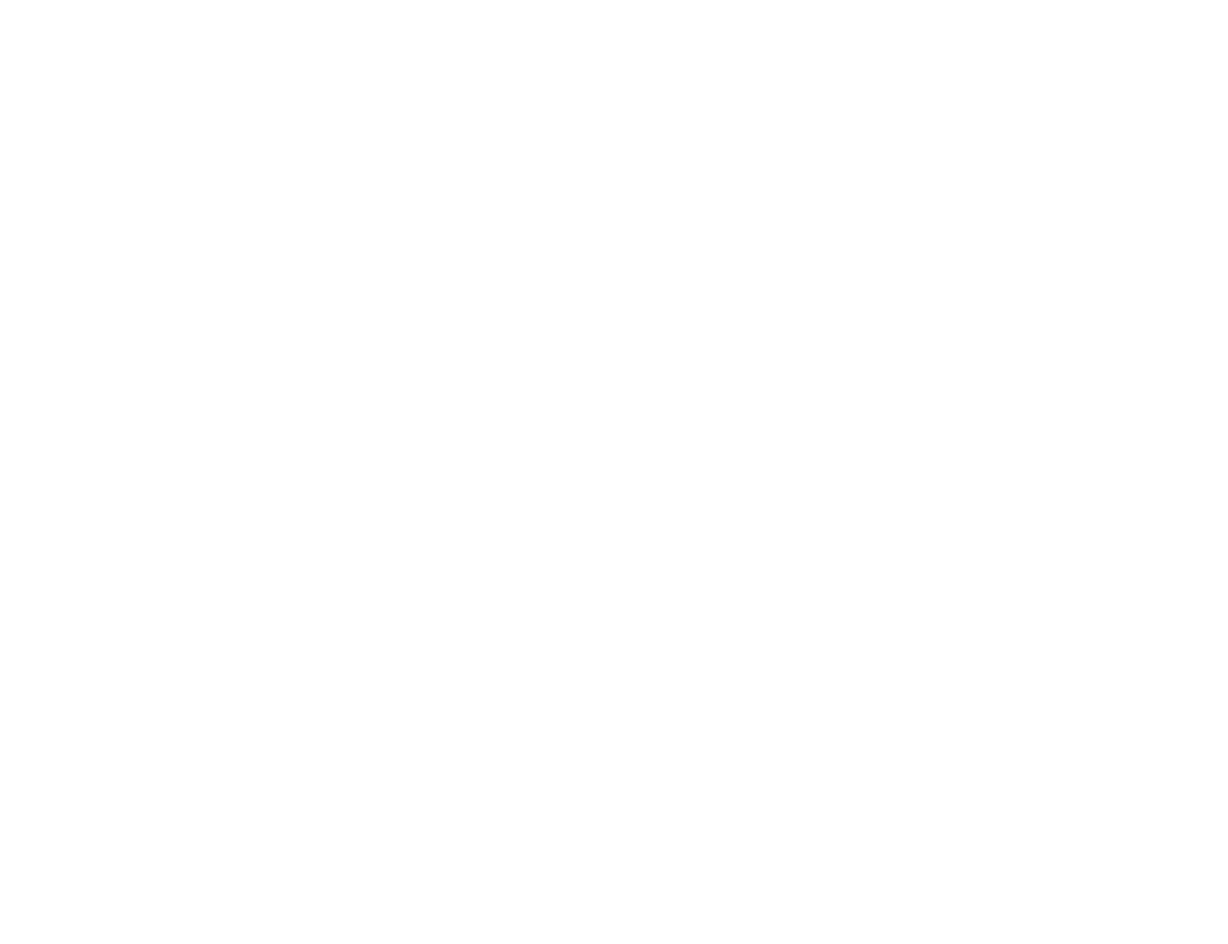
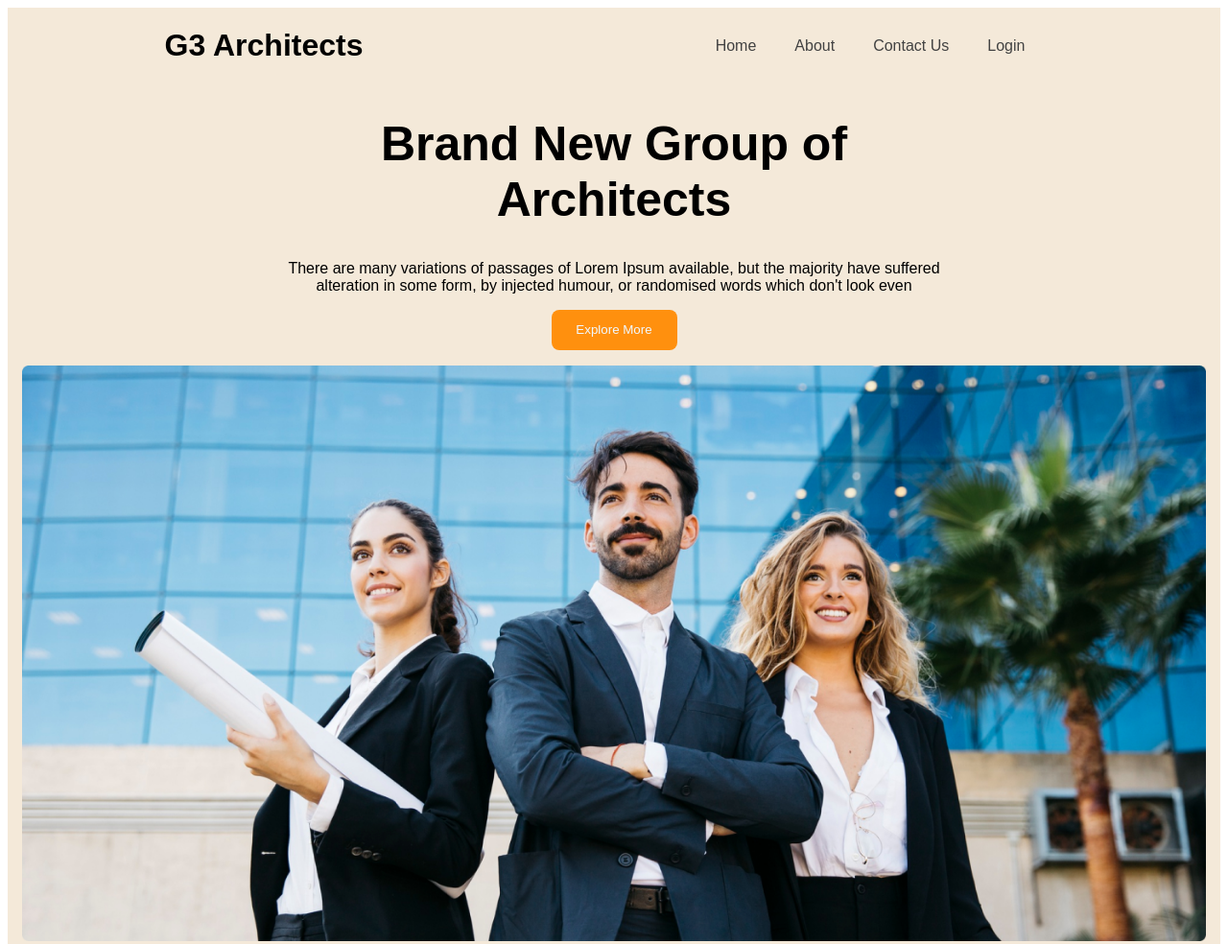
Before and after one commit to junaiedshakil/Architecture_pro_repo, a plain HTML site: page index.html in a window 1280 px wide. Shown: the top 984 px of the page at 96% size. Before the commit the page ends 800 px from the top, so only its background shows below. Drawn offline with Linux system fonts and the light colour scheme.

Commit message:
second commit

```diff
--- /dev/null
+++ b/index.css
@@ -0,0 +1,93 @@
+
+
+
+.work-sans-normal {
+  font-family: "Work Sans", sans-serif;
+  font-optical-sizing: auto;
+  font-weight: 400;
+  font-style: normal;
+}
+/*nav section*/
+
+ul li{
+  list-style: none;
+  margin-right: 40px;
+}
+ul a{
+  text-decoration: none;
+  color: #424242;
+}
+.nav{
+  display: flex;
+  align-items: center;
+  justify-content: space-around;
+}
+.nav ul{
+  display: flex;
+}
+.nav-bar{
+  background-color: #f4e9d9;
+  max-width: 100%;
+  max-height: 100px;
+
+
+}
+/*banner section*/
+.banner{
+  max-width: 100%;
+  max-height: 1600px;
+  display: flex;
+  justify-content: center;
+  align-items: center;
+  text-align: center;
+  background-color:#f4e9d9 ;
+}
+.banner-content img{
+  max-width: 100%;
+  max-height: 600px;
+
+}
+.txt{
+  max-width: 680px;
+  max-height:235px ;
+  margin: 0 auto;
+  margin-bottom: 25px;
+}
+.txt h1{
+  font-size: 50px;
+}
+.btn{
+  width: 131px;
+  height: 42px;
+  border: none;
+  border-radius: 8px;
+  color: aliceblue;
+  background-color: #FF900E;
+}
+
+
+
+
+
+@media screen and (max-width:576px){
+  .nav{
+    flex-direction: column;
+  }
+  .nav ul{
+    flex-direction: column;
+
+    margin-bottom:0 0 30px 0;
+  }
+  ul li{
+    margin: 0;
+    padding: 0;
+  }
+  .txt{
+    margin: 70px 0 150px 0;
+  }
+
+  }
+  .banner-content img{
+    max-width: 100%;
+    max-height: auto;
+  }
--- a/index.html
+++ b/index.html
@@ -3,9 +3,33 @@
 <head>
     <meta charset="UTF-8">
     <meta name="viewport" content="width=device-width, initial-scale=1.0">
-    <title>Document</title>
+    <title></title>
+    <link rel="stylesheet" href="index.css">
 </head>
-<body>
+<body class="work-sans-normal">
+    <header>
+        <div class="nav-bar">
+            <div class="nav">
+                <h1>G3 Architects</h1>
+                <ul>
+                    <li><a href="">Home</a></li>
+                    <li><a href="">About</a></li>
+                    <li><a href="">Contact Us </a></li>
+                    <li><a href="">Login</a></li>
+                </ul>
+            </div>
+        </div>
+        <div class="banner">
+            <div class="banner-content">
+                <div class="txt">
+                <h1>Brand New Group of Architects </h1>
+                <p>There are many variations of passages of Lorem Ipsum available, but the majority have suffered alteration in some form, by injected humour, or randomised words which don't look even</p>
+                <button class="btn">Explore More</button>
+                </div>
+                <img src="images/banner.png" alt="">
+            </div>
+        </div>
+    </header>
 
 </body>
 </html>
```
Also changed, not shown: images/architect.png (added), images/banner.png (added), images/icons/customers.png (added), images/icons/email.png (added), images/icons/projects.png (added), images/icons/ribon.png (added), images/sponsors/amazon.png (added), images/sponsors/figma.png (added), images/sponsors/google.png (added), images/sponsors/spotify.png (added), images/sponsors/telerama.png (added), images/team1.png (added), images/team2.png (added), images/team3.png (added), 1 more files.
